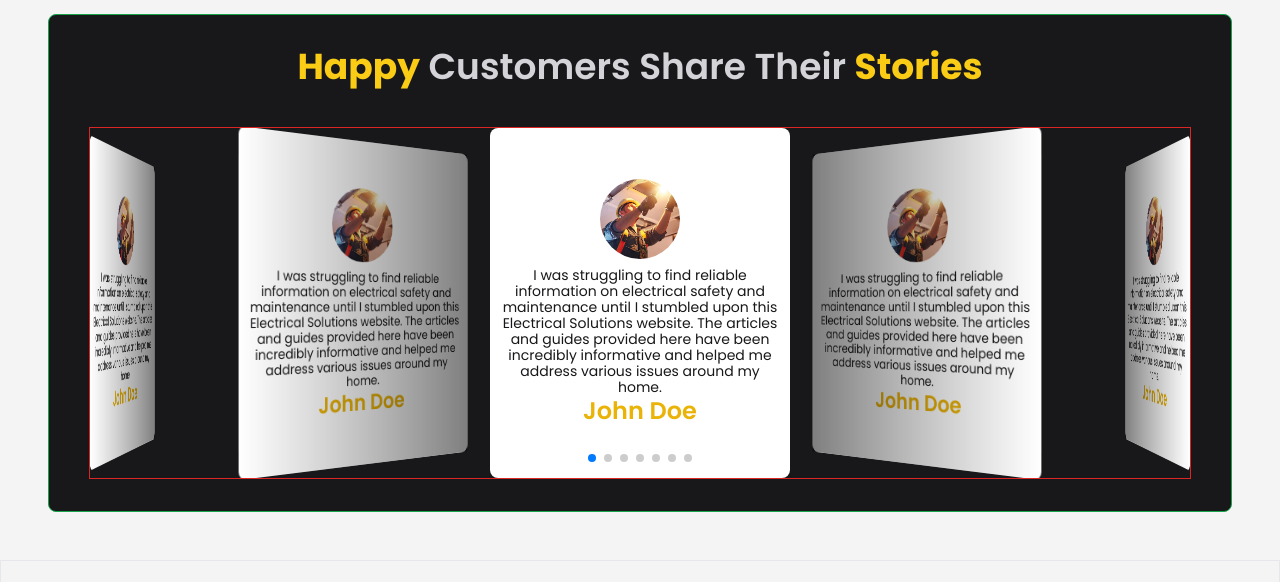
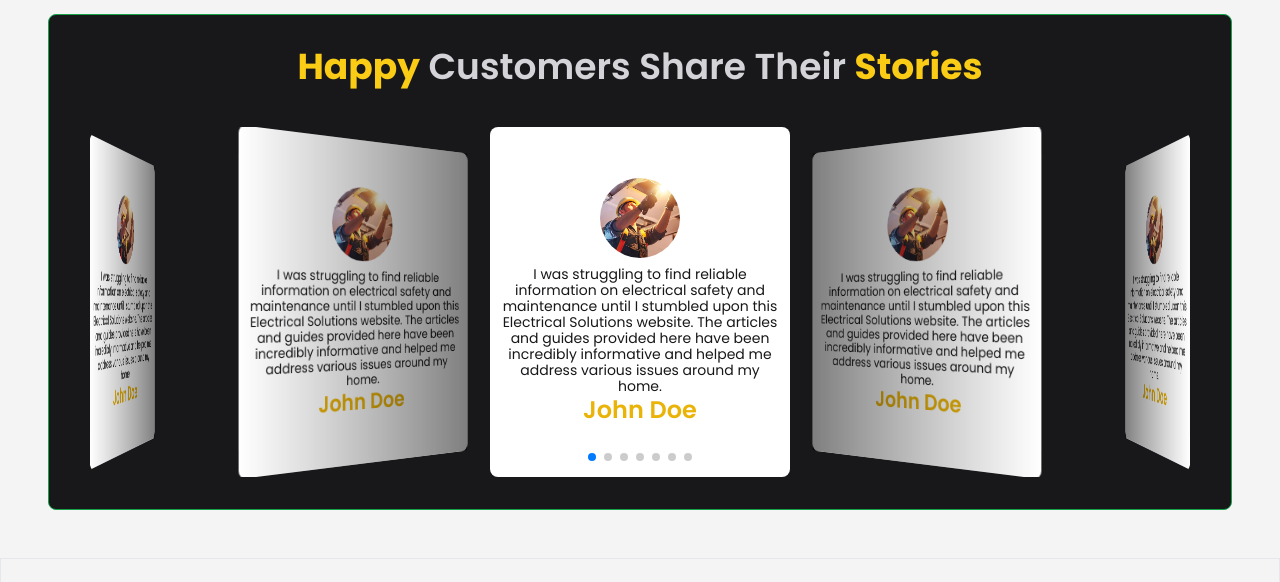
Before and after one commit to rohitrv7/homePage, a plain HTML site: page index.html in a window 1280 px wide. Shown: the part 2840-3422 px from the top of the page. Drawn offline with nearby package versions, Linux system fonts and the light colour scheme.

Commit message:
remove border

```diff
--- a/index.html
+++ b/index.html
@@ -165,7 +165,7 @@
       <section class="testiPage bg-zinc-100 " id="">
         <div class="testi w-full justify-between py-8 border-green-600 border rounded-lg text-center text-4xl bg-zinc-900">
           <h1 class="text-zinc-300 font-semibold text-center w-full mb-10"><span class="text-yellow-400 font-bold inline-block">Happy</span> Customers Share Their <span class="text-yellow-400 font-bold inline-block">Stories</span></h1>
-          <div class="testimonial border-red-600 border">
+          <div class="testimonial">
             <swiper-container class="mySwiper" pagination="true" effect="coverflow" grab-cursor="true" centered-slides="true" slides-per-view="auto" coverflow-effect-rotate="50" coverflow-effect-stretch="0" coverflow-effect-depth="100" coverflow-effect-modifier="1" coverflow-effect-slide-shadows="true" navigation="false" loop="true">
               <swiper-slide class="flex flex-col p-2 rounded-lg">
                 <img src="./images/home.jpg"/>
```
